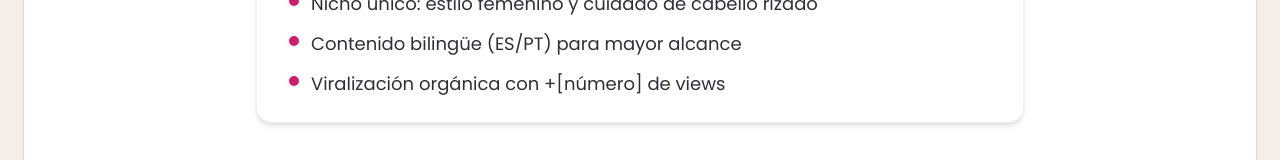
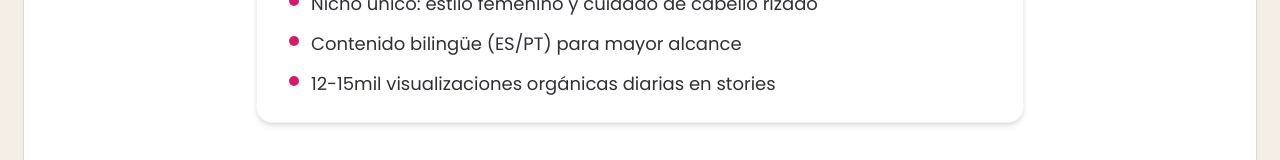
Before and after one commit to VictorAmadeu/media-kit-jhulyana, a React (Vite) app: page / in a window 1280 px wide. Shown: the part 1508-1668 px from the top of the page. Built offline with nearby package versions, Linux system fonts and the light colour scheme.

Commit message:
fix: archivo HomePage.jsx
He añadido la frase '12-15mil visualizaciones orgánicas diarias en stories' en HomePage.jsx

```diff
--- a/src/pages/HomePage.jsx
+++ b/src/pages/HomePage.jsx
@@ -242,7 +242,7 @@ export function HomePage({ social }) {
                   "Comunidad fiel y de alto engagement",
                   "Nicho único: estilo femenino y cuidado de cabello rizado",
                   "Contenido bilingüe (ES/PT) para mayor alcance",
-                  "Viralización orgánica con +[número] de views",
+                  "12-15mil visualizaciones orgánicas diarias en stories",
                 ].map((txt, i) => (
                   <li
                     key={i}
```
